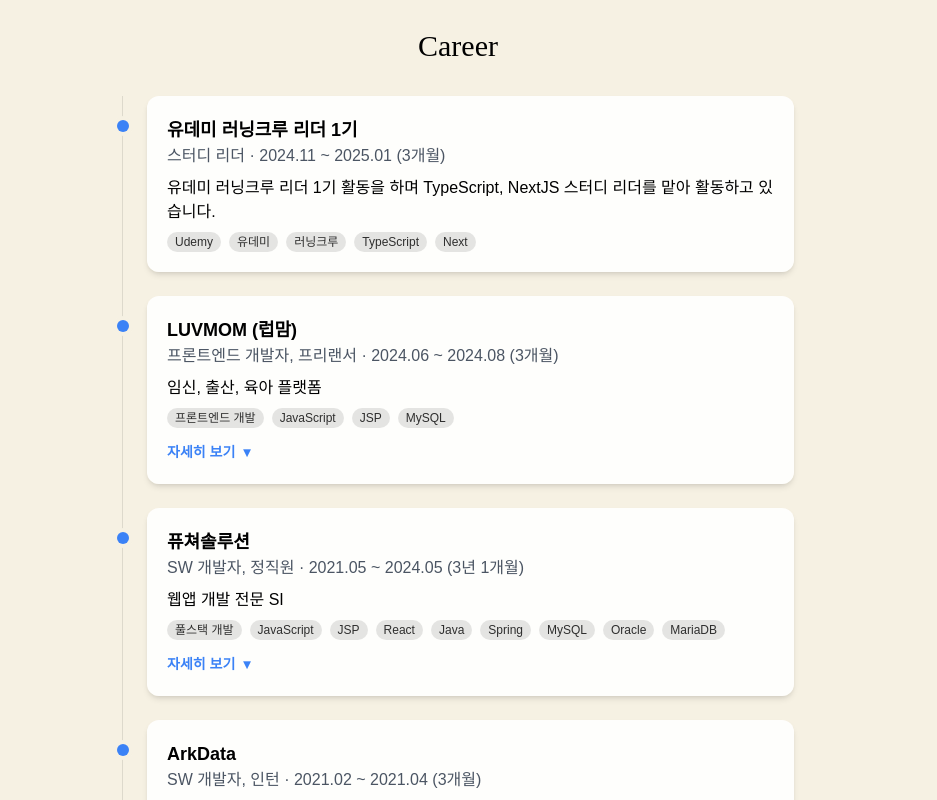
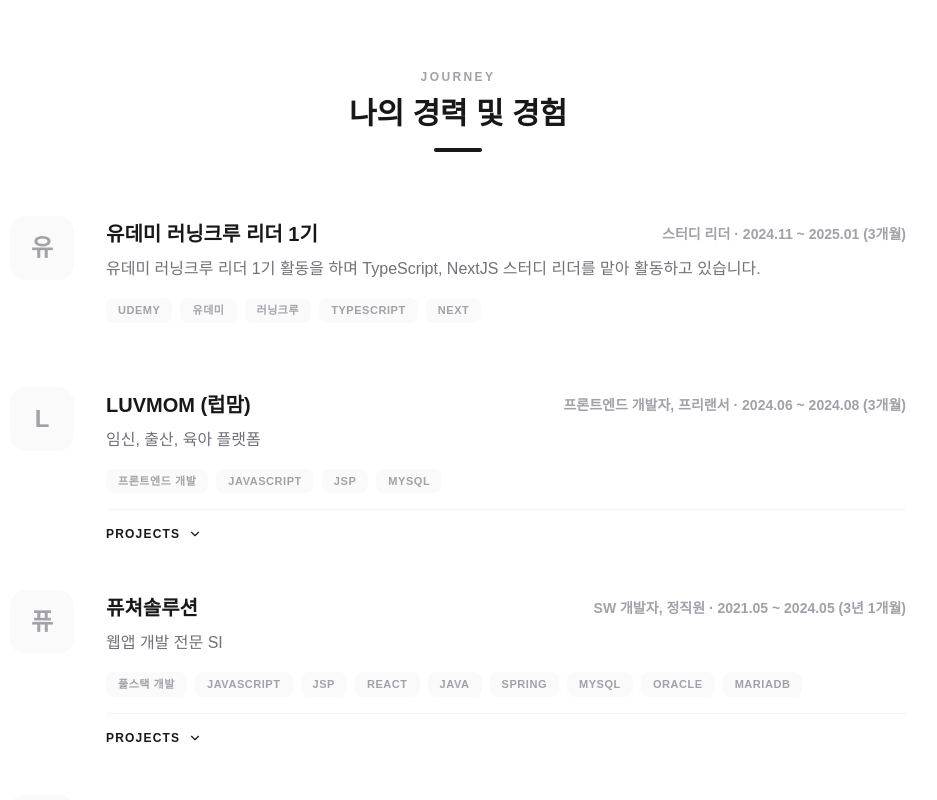
Before and after one commit to HwajinLee3114/lhjin-portfolio, a Next.js app: page /career in a window 1280 px wide. Shown: the top 800 px of the page, without its empty margins (182-1119 px from the left). Built offline with nearby package versions, Linux system fonts and the light colour scheme; a web font is replaced by a local one.

Commit message:
update Career ui

```diff
--- a/src/app/career/page.tsx
+++ b/src/app/career/page.tsx
@@ -1,10 +1,13 @@
 'use client'
 
 import React, { useEffect, useMemo, useState } from 'react'
+import { motion, AnimatePresence } from 'framer-motion'
+import { ChevronDown } from 'lucide-react'
 
 import { career } from '@/data/career'
 import { projects } from '@/data/projects'
 import { formatPeriod } from '@/lib/period'
+import { cn } from '@/lib/utils'
 
 const careerWithProjects = career.map((c) => ({
   ...c,
@@ -22,141 +25,148 @@ export default function Career() {
     const t = setTimeout(() => setLoading(false), 250)
     return () => clearTimeout(t)
   }, [])
+
   const sortedCareer = useMemo(() => {
     return [...careerWithProjects].sort((a, b) => parseInt(b.id) - parseInt(a.id))
   }, [])
 
+  const toggleItem = (id: string) => {
+    setOpenItems((prev) => ({ ...prev, [id]: !prev[id] }))
+  }
+
   return (
     <section
       id="career"
-      className="flex flex-col items-center justify-center min-h-full bg-themacolor1 dark:bg-[#1f262e] dark:text-darkfg"
+      className="flex flex-col items-center min-h-full bg-white dark:bg-[#1a1f24] p-8 md:p-16"
     >
-      <h2 className="text-3xl g_titleEngFontBlack mt-3">Career</h2>
-      <p className="my-4"></p>
+      <div className="w-full max-w-4xl">
+        <header className="mb-16 text-center">
+          <span className="text-zinc-400 text-xs font-black tracking-[0.2em] uppercase">
+            Journey
+          </span>
+          <h2 className="mt-2 text-3xl font-black text-zinc-900 dark:text-white">
+            나의 경력 및 경험
+          </h2>
+          <div className="mt-4 h-1 w-12 bg-zinc-900 dark:bg-white mx-auto rounded-full" />
+        </header>
 
-      <div className="max-w-2xl w-full">
-        <ul className="relative flex flex-col gap-6 pl-6 border-l border-black/10 dark:border-white/10">
-          {loading
-            ? Array.from({ length: 3 }).map((_, idx) => (
-                <li
-                  key={`career_skeleton_${idx}`}
-                  className="relative bg-white/80 dark:bg-[#273038] rounded-xl shadow-md p-4"
-                >
-                  <span className="absolute left-[-1.9rem] top-6 h-3 w-3 rounded-full bg-themacolor4 shadow ring-4 ring-themacolor1 dark:ring-[#1f262e]" />
-                  <div className="skeleton h-5 w-40 mb-2" />
-                  <div className="skeleton h-4 w-56 mb-3" />
-                  <div className="skeleton h-4 w-full mb-3" />
+        {loading ? (
+          <div className="space-y-12">
+            {Array.from({ length: 3 }).map((_, idx) => (
+              <div key={idx} className="animate-pulse flex gap-8">
+                <div className="w-16 h-16 bg-zinc-100 rounded-2xl shrink-0" />
+                <div className="flex-1 space-y-4 pt-2">
+                  <div className="h-4 w-48 bg-zinc-100 rounded" />
+                  <div className="h-3 w-32 bg-zinc-50 rounded" />
                   <div className="flex gap-2">
-                    <div className="skeleton h-6 w-16 rounded-full" />
-                    <div className="skeleton h-6 w-20 rounded-full" />
-                    <div className="skeleton h-6 w-14 rounded-full" />
+                    <div className="h-6 w-16 bg-zinc-50 rounded-full" />
+                    <div className="h-6 w-16 bg-zinc-50 rounded-full" />
                   </div>
-                </li>
-              ))
-            : sortedCareer.map((item, index) => (
-                <li
-                  key={`career_${index}`}
-                  className="relative bg-white/90 dark:bg-[#273038] rounded-xl shadow-md p-5 hover:shadow-xl transition-shadow"
-                  // initial={{ opacity: 0, y: 20 }}
-                  // whileInView={{ opacity: 1, y: 0 }}
-                  // transition={{
-                  //   ease: "easeInOut",
-                  //   duration: 0.5,
-                  //   delay: sortedCareer.indexOf(item) * 0.1,
-                  //   y: { duration: 0.5 },
-                  // }}
-                >
-                  <span className="absolute left-[-1.9rem] top-6 h-3 w-3 rounded-full bg-themacolor4 shadow ring-4 ring-themacolor1 dark:ring-[#1f262e]" />
-                  <div className="flex flex-col sm:flex-row gap-2 items-start sm:items-center">
-                    <h2 className="text-lg font-bold">{item.company}</h2>
                 </div>
-                  <div className="flex flex-col gap-1 mb-1">
-                    {item.roles.map((roleItem, roleIndex) => (
-                      <div
-                        key={`${item.id}_role_${roleIndex}`}
-                        className="text-gray-600 dark:text-darkfg/80 text-sm md:text-base"
-                      >
-                        {roleItem.role} {roleItem.role ? '· ' : ''}
-                        {formatPeriod(roleItem.periodStart, roleItem.periodEnd)}
               </div>
             ))}
           </div>
-                  <div className="my-2">{item.companyInfo}</div>
-                  <div className="flex gap-2 mt-2 flex-wrap">
-                    {item.tag.map((t, idx) => (
-                      <p
-                        key={`carrerTag_${idx}`}
-                        className="text-xs px-2 py-0.5 rounded-full bg-black/10 dark:bg-white/10 text-black/80 dark:text-white/80"
+        ) : (
+          <div className="space-y-12">
+            {sortedCareer.map((item, idx) => (
+              <motion.div
+                key={item.id}
+                initial={{ opacity: 0, y: 20 }}
+                animate={{ opacity: 1, y: 0 }}
+                transition={{ delay: idx * 0.1 }}
+                className="group flex flex-col md:flex-row gap-8"
               >
-                        {t}
+                {/* Logo Placeholder */}
+                <div className="w-16 h-16 shrink-0 flex items-center justify-center rounded-2xl bg-zinc-50 dark:bg-zinc-800/50 text-zinc-400 font-black text-2xl group-hover:bg-zinc-900 group-hover:text-white dark:group-hover:bg-white dark:group-hover:text-zinc-900 transition-all duration-300">
+                  {item.company.charAt(0)}
+                </div>
+
+                <div className="flex-1 pt-1">
+                  <div className="flex flex-col md:flex-row md:items-center justify-between gap-2 mb-2">
+                    <h3 className="text-xl font-black text-zinc-900 dark:text-white">
+                      {item.company}
+                    </h3>
+                    <div className="flex flex-col items-start md:items-end gap-1 text-sm font-bold text-zinc-400">
+                      {item.roles.map((role, rIdx) => (
+                        <div key={rIdx}>
+                          {role.role} · {formatPeriod(role.periodStart, role.periodEnd)}
+                        </div>
+                      ))}
+                    </div>
+                  </div>
+
+                  <p className="text-zinc-500 dark:text-zinc-400 mb-4 leading-relaxed font-medium">
+                    {item.companyInfo}
                   </p>
+
+                  <div className="flex flex-wrap gap-2 mb-4">
+                    {item.tag.map((tag, tIdx) => (
+                      <span
+                        key={tIdx}
+                        className="px-3 py-1 rounded-lg bg-zinc-50 dark:bg-zinc-800/50 text-[11px] font-black text-zinc-400 uppercase tracking-wider"
+                      >
+                        {tag}
+                      </span>
                     ))}
                   </div>
 
                   {item.projectDetails && item.projectDetails.length > 0 && (
-                    <div className="mt-3">
+                    <div className="border-t border-zinc-100 dark:border-zinc-800 pt-4">
                       <button
-                        type="button"
-                        className="text-sm font-semibold text-themacolor4 hover:text-themacolor4/80 inline-flex items-center gap-2"
-                        onClick={() =>
-                          setOpenItems((prev) => ({
-                            ...prev,
-                            [item.id]: !prev[item.id],
-                          }))
-                        }
-                        aria-expanded={!!openItems[item.id]}
-                        aria-controls={`career-details-${item.id}`}
+                        onClick={() => toggleItem(item.id)}
+                        className="flex items-center gap-2 text-xs font-black text-zinc-900 dark:text-white hover:opacity-70 transition-opacity uppercase tracking-widest"
                       >
-                        자세히 보기
-                        <span
-                          className={`transition-transform ${openItems[item.id] ? 'rotate-180' : 'rotate-0'}`}
-                        >
-                          ▾
-                        </span>
+                        Projects
+                        <ChevronDown
+                          size={14}
+                          className={cn(
+                            'transition-transform duration-300',
+                            openItems[item.id] && 'rotate-180',
+                          )}
+                        />
                       </button>
 
+                      <AnimatePresence>
+                        {openItems[item.id] && (
+                          <motion.div
+                            initial={{ height: 0, opacity: 0 }}
+                            animate={{ height: 'auto', opacity: 1 }}
+                            exit={{ height: 0, opacity: 0 }}
+                            className="overflow-hidden"
+                          >
+                            <div className="mt-4 space-y-4 pb-4">
+                              {item.projectDetails.map(
+                                (pj) =>
+                                  pj && (
                                     <div
-                        id={`career-details-${item.id}`}
-                        className={`transition-all duration-300 ease-out overflow-hidden ${
-                          openItems[item.id] ? 'max-h-[1200px] opacity-100' : 'max-h-0 opacity-0'
-                        }`}
+                                      key={pj.id}
+                                      className="p-5 rounded-2xl bg-zinc-50/50 dark:bg-zinc-800/30 border border-zinc-100 dark:border-zinc-800"
                                     >
-                        <div className="mt-3 space-y-3 rounded-xl bg-gradient-to-br from-black/5 via-black/0 to-black/5 dark:from-white/5 dark:via-white/0 dark:to-white/5 p-4 ring-1 ring-black/5 dark:ring-white/5">
-                          {item.projectDetails.map(
-                            (pj, idx) =>
-                              pj && (
-                                <section
-                                  className="rounded-lg bg-white/70 dark:bg-[#1f272e]/70 p-4 shadow-sm ring-1 ring-black/5 dark:ring-white/5"
-                                  key={`${pj.id}_career_${idx}`}
-                                >
-                                  <div className="flex items-start justify-between gap-3 mb-2">
-                                    <div className="flex items-center gap-2">
-                                      <span className="h-2 w-2 rounded-full bg-themacolor4 shadow-[0_0_12px_rgba(80,160,255,0.5)]" />
-                                      <h3 className="text-sm md:text-base font-semibold text-gray-800 dark:text-darkfg">
+                                      <div className="flex justify-between items-start gap-4 mb-2">
+                                        <h4 className="text-sm font-black text-zinc-900 dark:text-white">
                                           {pj.title}
-                                      </h3>
+                                        </h4>
+                                        <span className="text-[10px] font-black text-zinc-400">
+                                          {formatPeriod(pj.periodStart, pj.periodEnd)}
+                                        </span>
                                       </div>
-                                    <div className="text-xs md:text-sm text-gray-500 dark:text-darkfg/70">
-                                      {formatPeriod(pj.periodStart, pj.periodEnd)}
+                                      <p className="text-xs text-zinc-500 dark:text-zinc-400 leading-relaxed font-medium">
+                                        {pj.description}
+                                      </p>
                                     </div>
-                                  </div>
-                                  <div className="h-px w-full bg-black/5 dark:bg-white/5 mb-2" />
-                                  <div className="text-gray-700 dark:text-darkfg/90 leading-relaxed text-sm md:text-base">
-                                    {pj.description}
-                                  </div>
-                                  <div className="mt-2 text-xs text-gray-500 dark:text-darkfg/60">
-                                    {formatPeriod(pj.periodStart, pj.periodEnd)}
-                                  </div>
-                                </section>
                                   ),
                               )}
                             </div>
-                      </div>
+                          </motion.div>
+                        )}
+                      </AnimatePresence>
                     </div>
                   )}
-                </li>
+                </div>
+              </motion.div>
             ))}
-        </ul>
+          </div>
+        )}
       </div>
     </section>
   )
```
Lines whose indentation alone changed are shown as unchanged.
